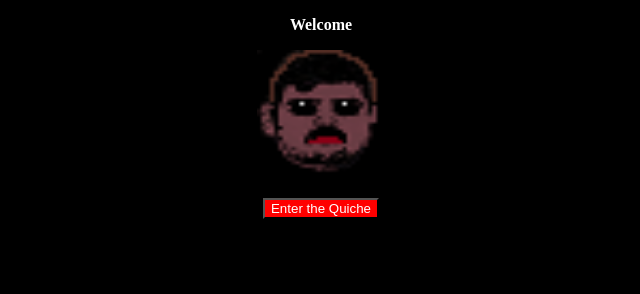
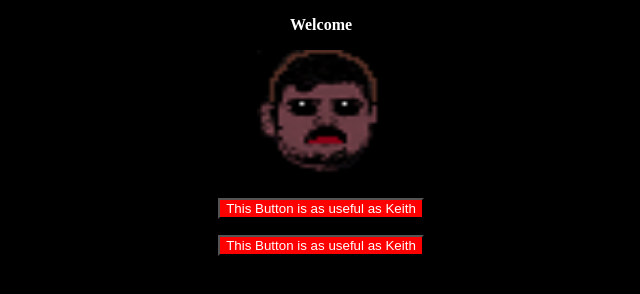
Before and after one commit to willyoushiftkeith/willyoushiftkeith.github.io, a plain HTML site: page welcome.html in a window 1280 px wide. Shown: the whole page, without its empty margins (319-959 px from the left). Drawn offline with Linux system fonts and the light colour scheme.

Commit message:
Update welcome.html

```diff
--- a/welcome.html
+++ b/welcome.html
@@ -13,6 +13,8 @@ button {}
 
     <p align="center"><b>Welcome</b></p>
     <p align="center"><img src="assets/img/logo.png" alt="Quiche" style="width:128px;height:128px;"></p>
-<p align="center"><button  style="background-color:#ff0000;"><a href="#0111" style="text-decoration:none">Enter the Quiche</a></button></p>
-   </body>
+<p align="center"><button  style="background-color:#ff0000;"><a href="#0111" style="text-decoration:none">This Button is as useful as Keith</a></button></p>
+  <p align="center"><button  style="background-color:#ff0000;"><a href=index.html style="text-decoration:none">This Button is as useful as Keith</a></button></p>
+
+    </body>
   </html>
```
